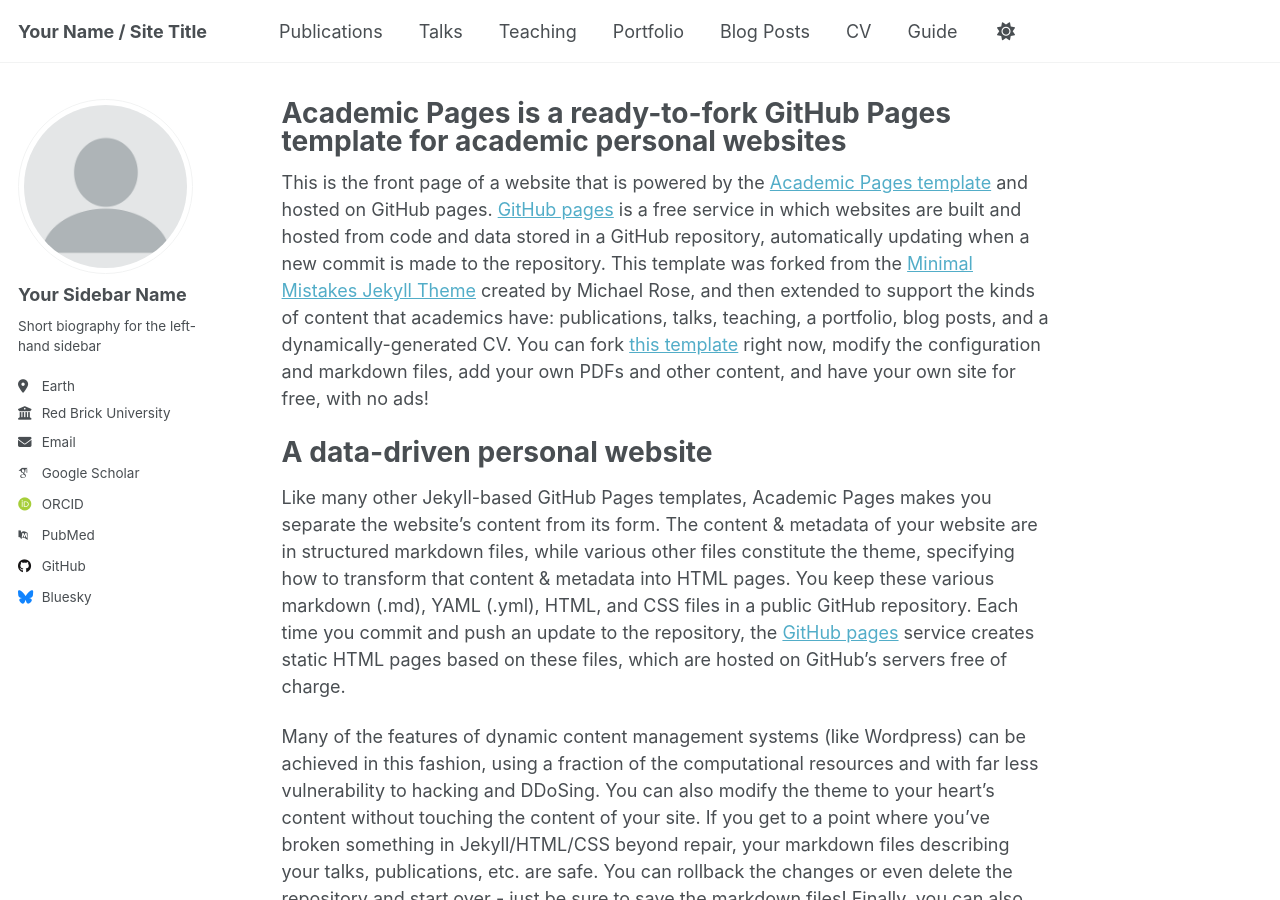
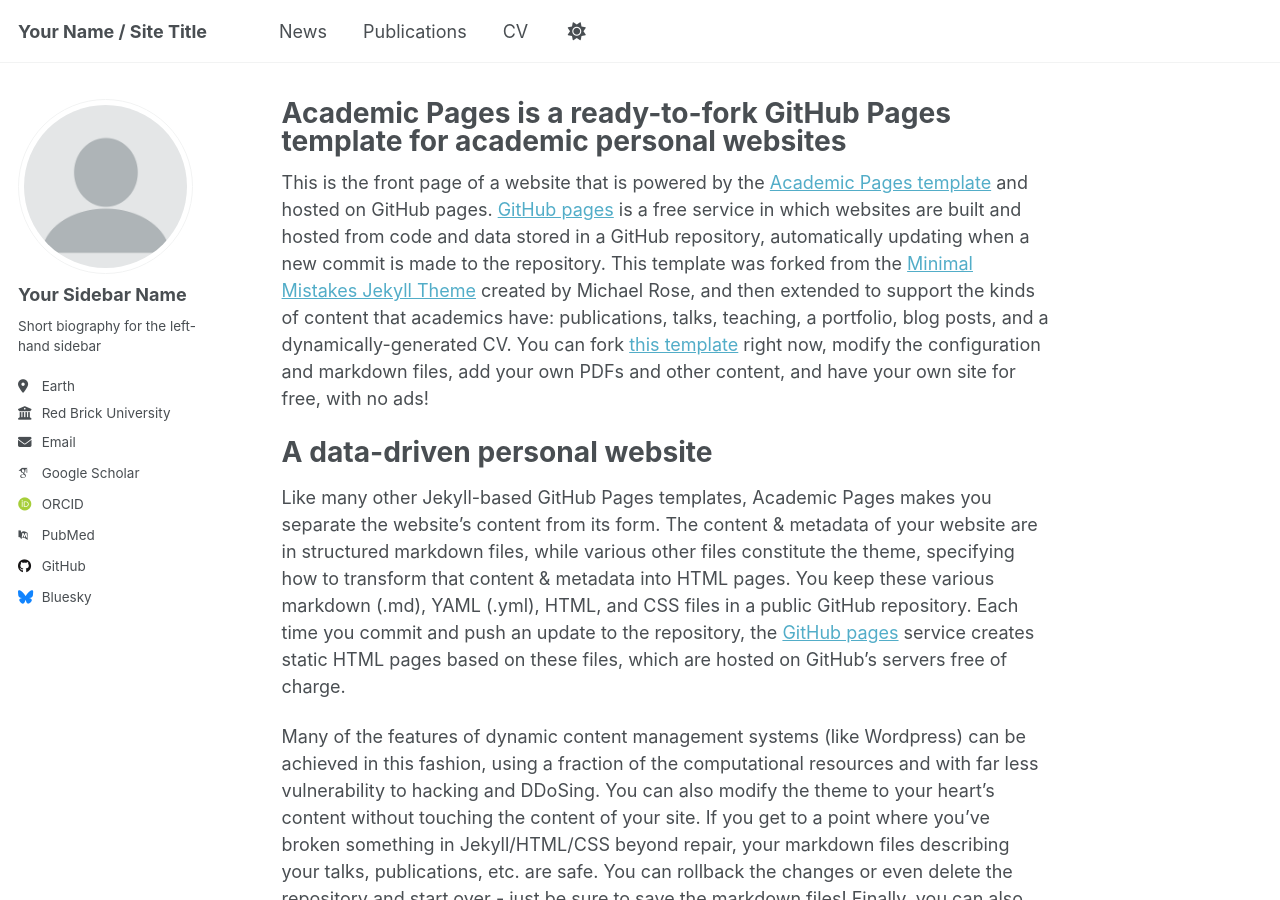
Before and after one commit to shuping-li/shuping-li.github.io, a Jekyll site: the page built from _pages/about.md, in a window 1280 px wide and 900 px high. Built offline with Jekyll 4.4.1, drawn with Linux system fonts in a browser that asks for light colours; some web fonts are replaced; part of the change alters nothing that is shown.

Commit message:
Update navigation.yml

```diff
--- a/_data/navigation.yml
+++ b/_data/navigation.yml
@@ -8,26 +8,29 @@
 #      Markdown formatted page while the second is generated using JSON.
 
 main:
+  - title: "News"
+    url: /year-archive/
+
   - title: "Publications"
     url: /publications/
 
-  - title: "Talks"
-    url: /talks/
+  - title: "CV"
+    url: /files/CV_Li_Shuping_250425.pdf
 
-  - title: "Teaching"
-    url: /teaching/
+  #- title: "Talks"
+  #  url: /talks/
 
-  - title: "Portfolio"
-    url: /portfolio/
+  #- title: "Teaching"
+  #  url: /teaching/
 
-  - title: "Blog Posts"
-    url: /year-archive/
+  #- title: "Portfolio"
+  #  url: /portfolio/
 
-  - title: "CV"
-    url: /cv/
+  #- title: "CV"
+  #  url: /cv/
 
   # - title: "CV"
   #   url: /cv-json/
 
-  - title: "Guide"
-    url: /markdown/
+  #- title: "Guide"
+  #  url: /markdown/
```
